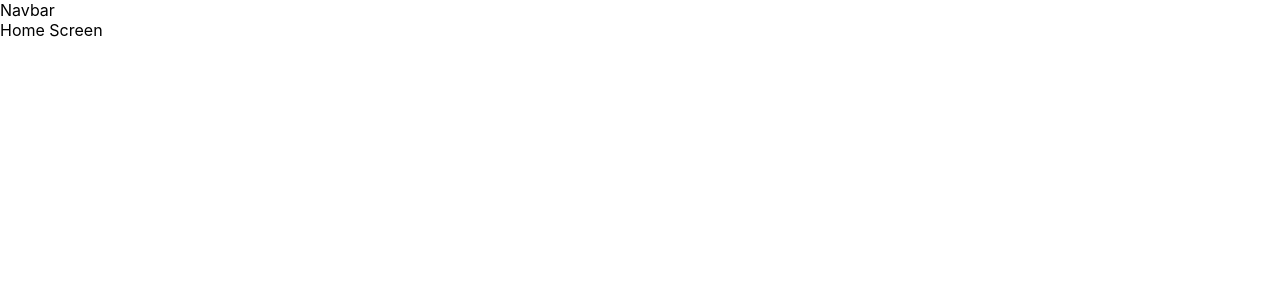
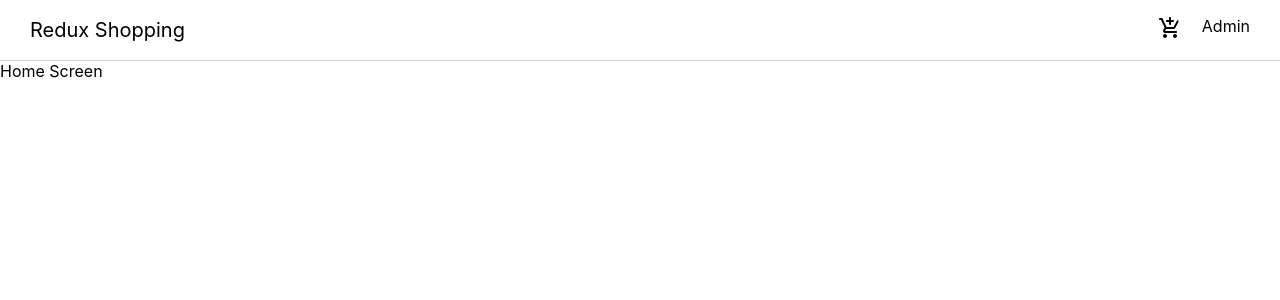
Before and after one commit to arifpehlivan/ecommerce-redux-node, a React (Create React App) app in the folder client/: page / in a window 1280 px wide. Shown: the top 300 px of the page. Built offline with nearby package versions, Linux system fonts and the light colour scheme.

Commit message:
add navbar

```diff
--- a/client/package.json
+++ b/client/package.json
@@ -5,6 +5,7 @@
   "dependencies": {
     "@emotion/react": "^11.10.5",
     "@emotion/styled": "^11.10.5",
+    "@mui/icons-material": "^5.11.0",
     "@mui/material": "^5.11.0",
     "@testing-library/jest-dom": "^5.16.5",
     "@testing-library/react": "^13.4.0",
@@ -16,6 +17,7 @@
     "react-router-dom": "^6.4.5",
     "react-scripts": "5.0.1",
     "redux": "^4.2.0",
+    "sass": "^1.56.2",
     "web-vitals": "^2.1.4"
   },
   "scripts": {
--- a/client/src/components/Navbar.js
+++ /dev/null
@@ -1,9 +0,0 @@
-import React from 'react'
-
-const Navbar = () => {
-    return (
-        <div>Navbar</div>
-    )
-}
-
-export default Navbar
--- /dev/null
+++ b/client/src/components/navbar/Navbar.js
@@ -0,0 +1,26 @@
+import './navbar.scss'
+import { Link } from "react-router-dom";
+// import ShoppingCartOutlinedIcon from '@mui/icons-material/ShoppingCartOutlined';
+import AddShoppingCartRoundedIcon from '@mui/icons-material/AddShoppingCartRounded';
+
+const Navbar = () => {
+    return (
+        <div className='navbar'>
+            <div className="logo">
+                <Link to="/">
+                    Redux Shopping
+                </Link>
+            </div>
+            <div className="rightSide">
+                <div className="shoppingCart">
+                    <AddShoppingCartRoundedIcon style={{ cursor: "pointer" }} />
+                </div>
+                <div className="buttons">
+                    <Link to="/admin">Admin</Link>
+                </div>
+            </div>
+        </div >
+    )
+}
+
+export default Navbar
--- /dev/null
+++ b/client/src/components/navbar/navbar.scss
@@ -0,0 +1,31 @@
+.navbar {
+    height: 60px;
+    display: flex;
+    align-items: center;
+    padding-left: 30px;
+    border-bottom: 1px solid lightgray;
+    justify-content: space-between;
+
+    .logo {
+        font-size: 20px;
+        cursor: pointer;
+
+        a {
+            text-decoration: none;
+            color: black;
+        }
+    }
+
+    .rightSide {
+        display: flex;
+        gap: 20px;
+        padding-right: 30px;
+
+        .buttons {
+            a {
+                text-decoration: none;
+                color: black;
+            }
+        }
+    }
+}
--- a/client/src/screens/AdminScreen.js
+++ b/client/src/screens/AdminScreen.js
@@ -1,5 +1,5 @@
 import React from 'react'
-import Navbar from '../components/Navbar'
+import Navbar from '../components/navbar/Navbar'
 
 const AdminScreen = () => {
     return (
--- a/client/src/screens/HomeScreen.js
+++ b/client/src/screens/HomeScreen.js
@@ -1,5 +1,5 @@
 import React from 'react'
-import Navbar from '../components/Navbar'
+import Navbar from '../components/navbar/Navbar'
 
 const HomeScreen = () => {
     return (
```
Also changed, not shown: 1 other file (tests, documents, lock files or other folders).
